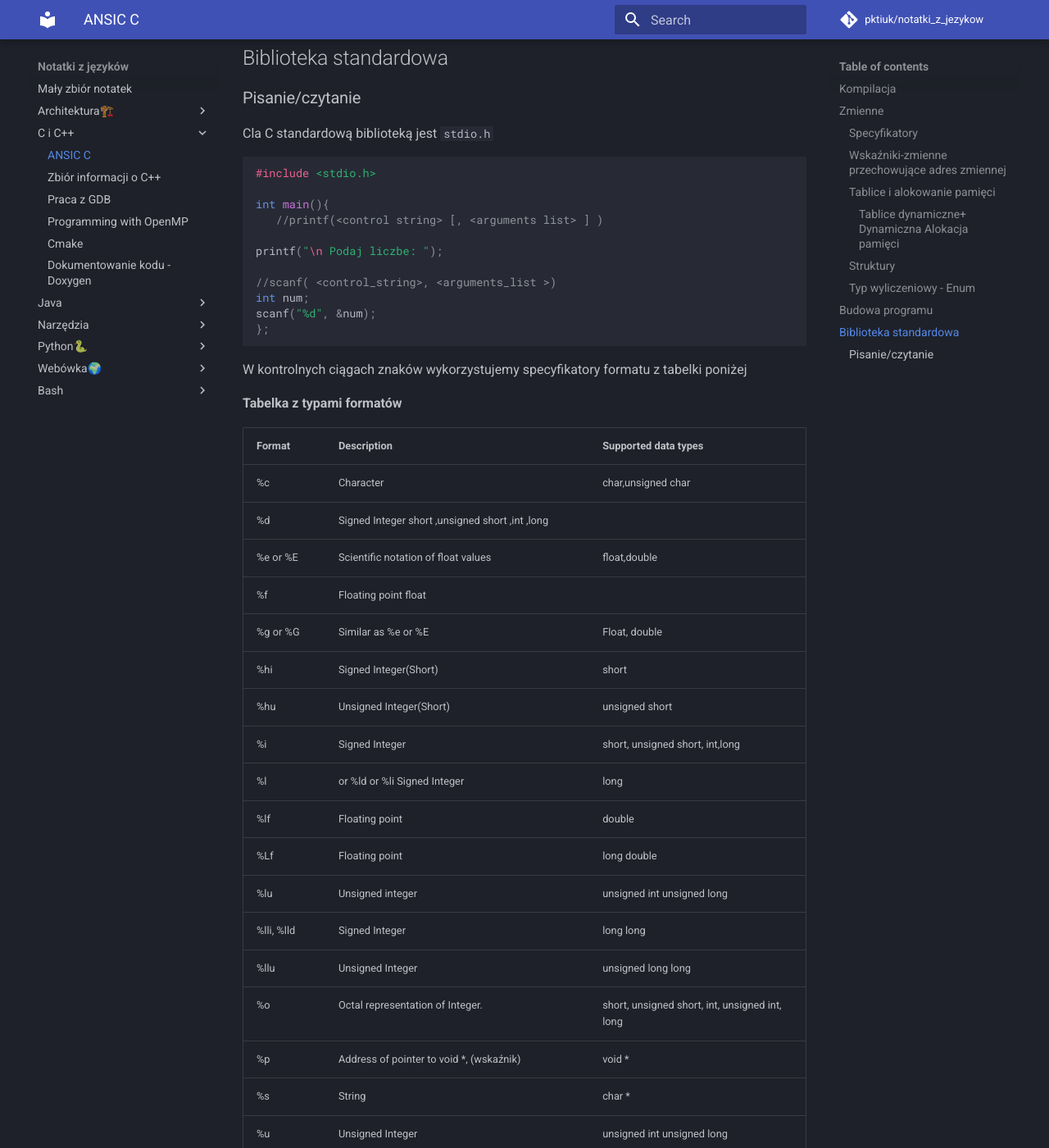
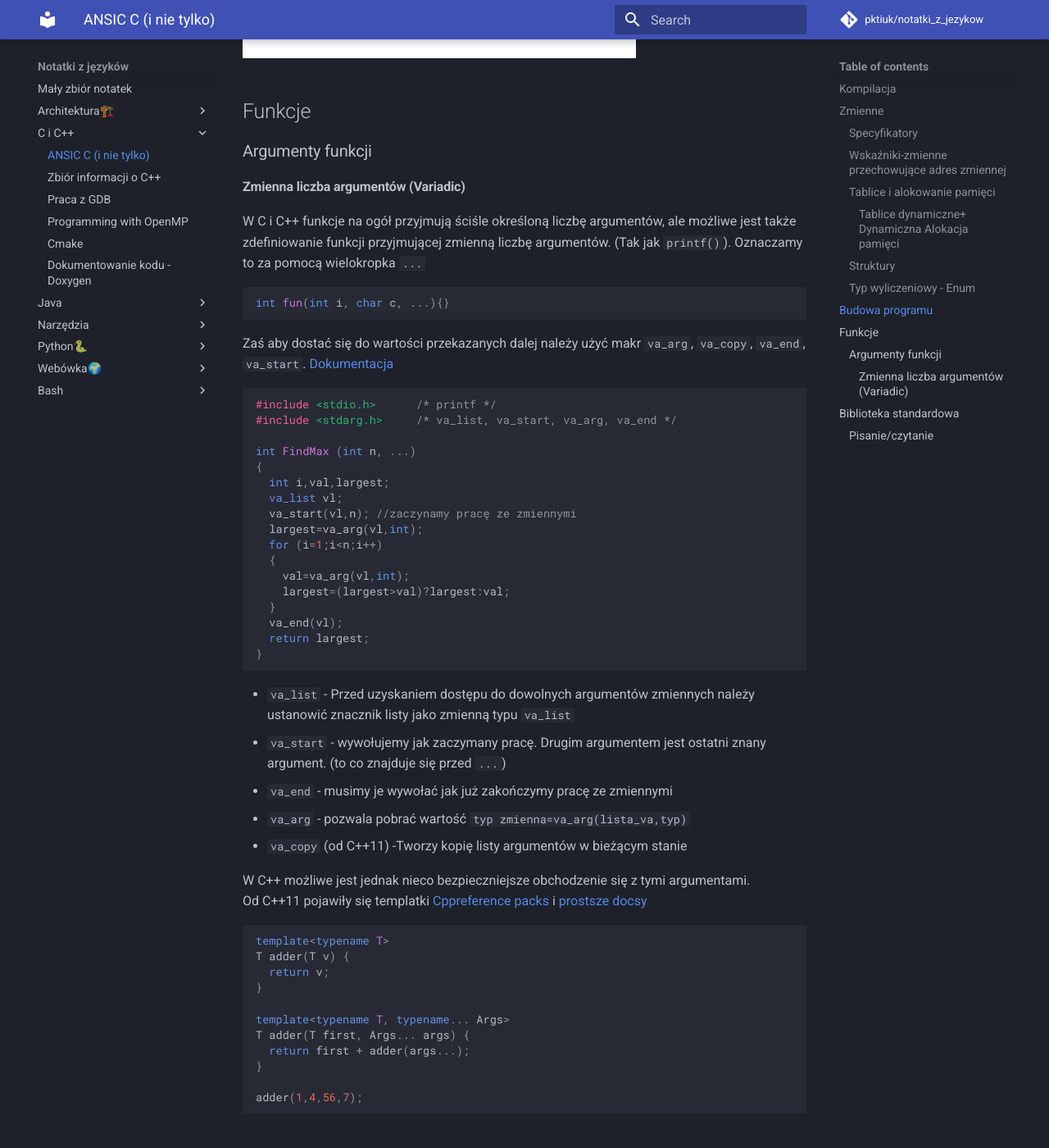
Before and after one commit to pktiuk/notatki_z_jezykow, an MkDocs documentation site: the page built from docs/C i C++/0_C.md, in a window 1280 px wide and 1400 px high, scrolled down 6014 px. Shown: the whole window at 82% size. Built offline with MkDocs 1.6.1 and Material for MkDocs 9.7.7, drawn with Linux system fonts in a browser that asks for light colours; comment, search, counter and statistics services are not loaded; some of the changed text lies outside the part shown.

Commit message:
Opis funkcji C o zmiennej ilości argumentów

````diff
--- a/docs/C i C++/0_C.md
+++ b/docs/C i C++/0_C.md
@@ -1,4 +1,6 @@
-# ANSIC C
+# ANSIC C (i nie tylko)
+
+Notatki dotyczące języka C (oraz bardziej niskopoziomowych aspektów C++)
 
 ## Kompilacja
 
@@ -266,6 +268,63 @@ int main(int argc, char* argv[])
 
 ![Czytanie argumentów](assets/C_arguments_reading.png)
 
+## Funkcje
+
+### Argumenty funkcji
+
+#### Zmienna liczba argumentów (Variadic)
+
+W C i C++ funkcje na ogół przyjmują ściśle określoną liczbę argumentów, ale możliwe jest także zdefiniowanie funkcji przyjmującej zmienną liczbę argumentów. (Tak jak `printf()`). Oznaczamy to za pomocą wielokropka `...`
+
+```c
+int fun(int i, char c, ...){}
+```
+
+Zaś aby dostać się do wartości przekazanych dalej należy użyć makr `va_arg`, `va_copy`, `va_end`, `va_start`. [Dokumentacja](https://learn.microsoft.com/pl-pl/cpp/cpp/functions-with-variable-argument-lists-cpp?view=msvc-170)
+
+```c
+#include <stdio.h>      /* printf */
+#include <stdarg.h>     /* va_list, va_start, va_arg, va_end */
+
+int FindMax (int n, ...)
+{
+  int i,val,largest;
+  va_list vl;
+  va_start(vl,n); //zaczynamy pracę ze zmiennymi
+  largest=va_arg(vl,int);
+  for (i=1;i<n;i++)
+  {
+    val=va_arg(vl,int);
+    largest=(largest>val)?largest:val;
+  }
+  va_end(vl);
+  return largest;
+}
+```
+
+- `va_list` - Przed uzyskaniem dostępu do dowolnych argumentów zmiennych należy ustanowić znacznik listy jako zmienną typu `va_list`
+- `va_start` - wywołujemy jak zaczymany pracę. Drugim argumentem jest ostatni znany argument. (to co znajduje się przed `...`)
+- `va_end` - musimy je wywołać jak już zakończymy pracę ze zmiennymi
+- `va_arg` - pozwala pobrać wartość `typ zmienna=va_arg(lista_va,typ)`
+- `va_copy` (od C++11) -Tworzy kopię listy argumentów w bieżącym stanie
+
+W C++ możliwe jest jednak nieco bezpieczniejsze obchodzenie się z tymi argumentami.
+Od C++11 pojawiły się templatki [Cppreference packs](https://en.cppreference.com/w/cpp/language/parameter_pack) i [prostsze docsy](https://eli.thegreenplace.net/2014/variadic-templates-in-c/)
+
+```cpp
+template<typename T>
+T adder(T v) {
+  return v;
+}
+
+template<typename T, typename... Args>
+T adder(T first, Args... args) {
+  return first + adder(args...);
+}
+
+adder(1,4,56,7);
+```
+
 ## Biblioteka standardowa
 
 ### Pisanie/czytanie
````
